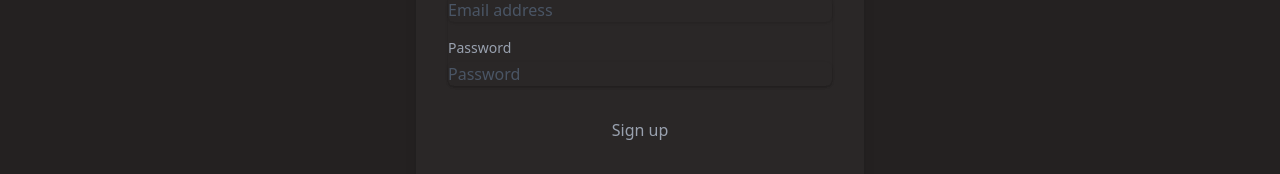
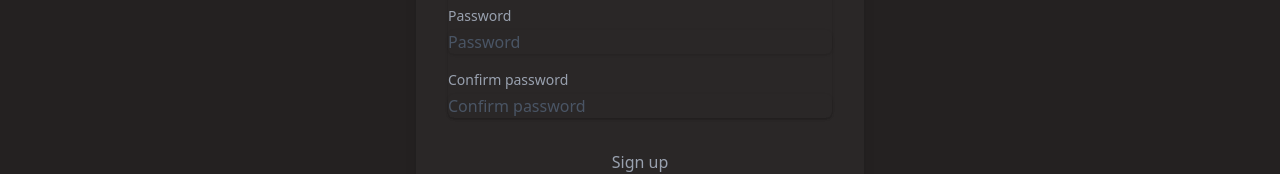
Before and after one commit to EdgarasPasiusis/biblioteka, a React (Vite) app in the folder client/: page /auth/signup in a window 1280 px wide. Shown: the part 418-592 px from the top of the page. Built offline with nearby package versions, Linux system fonts and the light colour scheme; no server answers.

Commit message:
add correct validation showing

```diff
--- a/client/src/components/SignupForm.jsx
+++ b/client/src/components/SignupForm.jsx
@@ -7,7 +7,6 @@ import { useNavigate } from "react-router-dom";
 const API_URL = import.meta.env.VITE_API_URL;
 
 const SignupForm = () => {
-  const [error, setError] = useState("");
   const [loading, setLoading] = useState(false);
   const { setuser } = useContext(UserContext);
   const navigate = useNavigate();
@@ -15,8 +14,12 @@ const SignupForm = () => {
   const {
     register,
     handleSubmit,
+    setError,
+    watch,
     formState: { errors },
   } = useForm();
+
+  const password = watch("password");
 
   const onSubmit = async (formdata) => {
     setLoading(true);
@@ -25,10 +28,22 @@ const SignupForm = () => {
         withCredentials: true,
       });
       setuser(response.data.data);
-      setError("");
       navigate("/");
     } catch (error) {
-      setError(error.response?.data?.message || "Signup failed");
+      const serverErrors = error.response?.data?.errors;
+      if (Array.isArray(serverErrors)) {
+        serverErrors.forEach((err) => {
+          setError(err.field, {
+            type: "server",
+            message: err.message,
+          });
+        });
+      } else {
+        setError("root", {
+          type: "server",
+          message: error.response?.data?.message || "Signup failed",
+        });
+      }
       setuser(null);
     } finally {
       setLoading(false);
@@ -44,13 +59,9 @@ const SignupForm = () => {
           </h2>
         </div>
 
-        {error && (
-          <div className="bg-red-50 border-l-4 border-red-700 p-4">
-            <div className="flex">
-              <div className="ml-3">
-                <p className="text-sm text-red-700">{error}</p>
-              </div>
-            </div>
+        {errors.root && (
+          <div className="bg-red-50 border-l-4 border-red-700 p-4 mb-4">
+            <p className="text-sm text-red-700">{errors.root.message}</p>
           </div>
         )}
 
@@ -65,6 +76,7 @@ const SignupForm = () => {
               </label>
               <input
                 id="email"
+                type="email"
                 {...register("email", {
                   required: "Email is required",
                   pattern: {
@@ -72,7 +84,6 @@ const SignupForm = () => {
                     message: "Invalid email address",
                   },
                 })}
-                type="email"
                 className="input-field mt-1 placeholder:text-gray-600 rounded-md shadow-sm w-full text-white"
                 placeholder="Email address"
               />
@@ -90,20 +101,54 @@ const SignupForm = () => {
               </label>
               <input
                 id="password"
+                type="password"
                 {...register("password", {
                   required: "Password is required",
                   minLength: {
-                    value: 6,
-                    message: "Password must be at least 6 characters",
+                    value: 8,
+                    message: "Password must be at least 8 characters long",
+                  },
+                  validate: {
+                    hasNumber: (v) =>
+                      /\d/.test(v) ||
+                      "Password must contain at least one number",
+                    hasSpecial: (v) =>
+                      /[^A-Za-z0-9]/.test(v) ||
+                      "Password must contain at least one special character",
                   },
                 })}
-                type="password"
                 className="input-field mt-1 placeholder:text-gray-600 rounded-md shadow-sm w-full text-white"
                 placeholder="Password"
               />
               {errors.password && (
                 <p className="text-red-500 text-sm">
                   {errors.password.message}
+                </p>
+              )}
+            </div>
+
+            <div>
+              <label
+                htmlFor="passwordconfirm"
+                className="block text-sm font-medium text-gray-400"
+              >
+                Confirm password
+              </label>
+              <input
+                id="passwordconfirm"
+                type="password"
+                {...register("passwordconfirm", {
+                  required: "Password confirmation is required",
+                  validate: (value) =>
+                    value === password ||
+                    "Password and confirmation do not match",
+                })}
+                className="input-field mt-1 placeholder:text-gray-600 rounded-md shadow-sm w-full text-white"
+                placeholder="Confirm password"
+              />
+              {errors.passwordconfirm && (
+                <p className="text-red-500 text-sm">
+                  {errors.passwordconfirm.message}
                 </p>
               )}
             </div>
```
